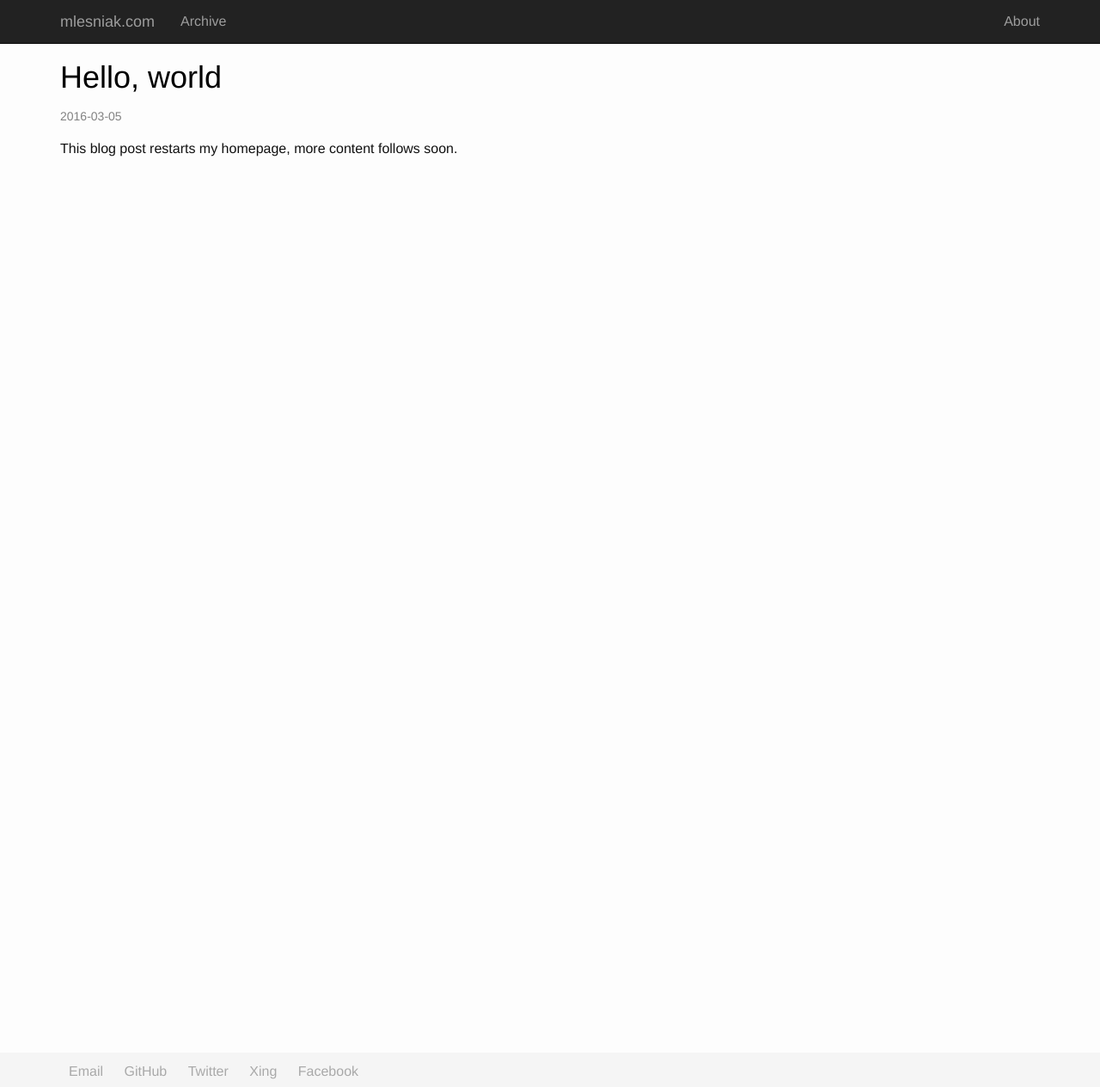
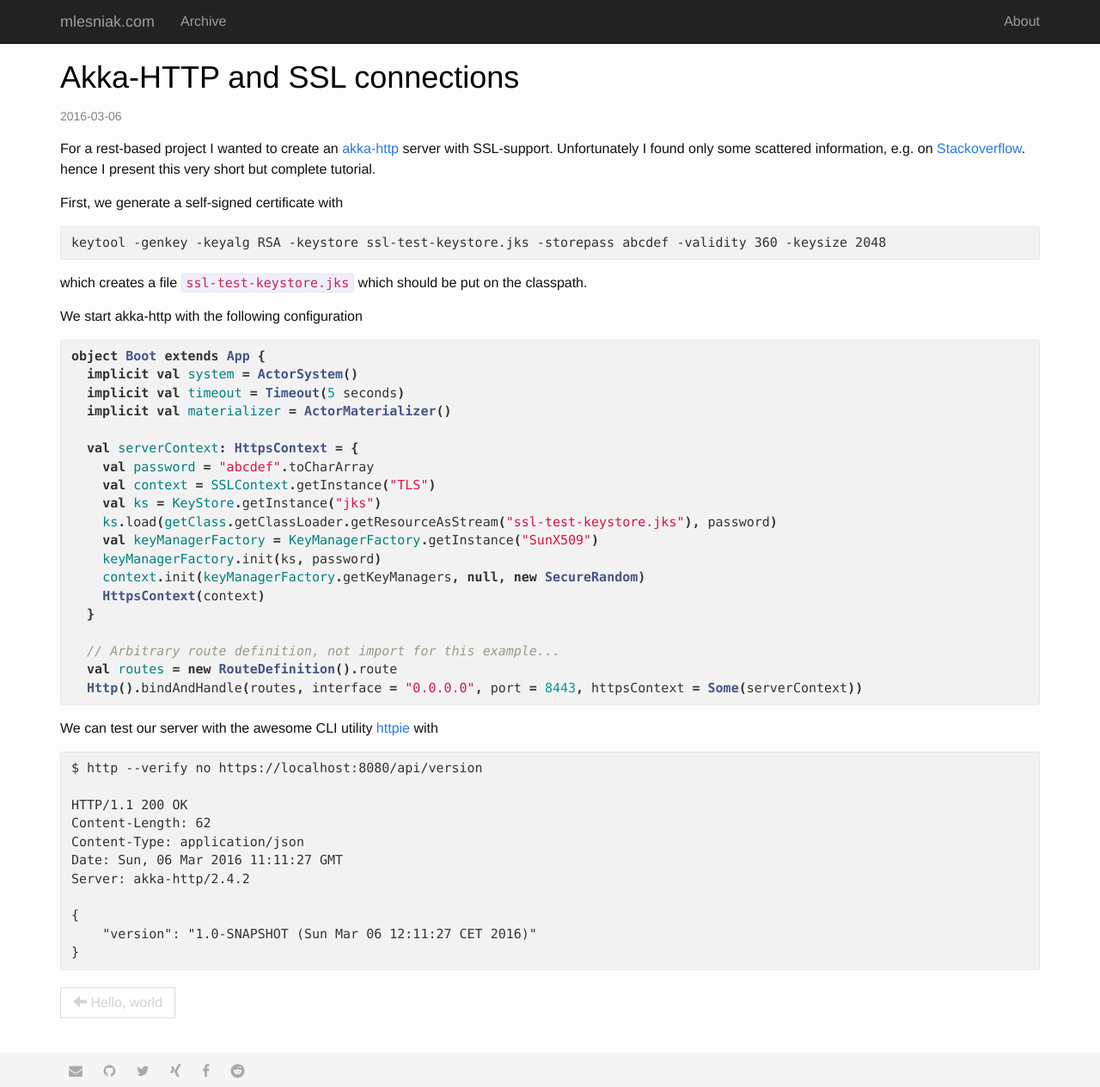
Before and after one commit to mlesniak/mlesniak.com, a Jekyll site: the page built from index.html, in a window 1280 px wide and 1264 px high. Shown: the whole window at 86% size. Built offline with Jekyll 4.4.1, drawn with Linux system fonts in a browser that asks for light colours; nearby versions of some CDN libraries; library files that are not in the unit come from our copies.

Commit message:
Blog post about akka-http and ssl

````diff
--- a/_includes/footer.html
+++ b/_includes/footer.html
@@ -36,11 +36,12 @@
   </div> -->
 
   <div class="text-muted">
-        <a href="mailto:mail@mlesniak.com">Email</a>
-        <a href="https://github.com/mlesniak/">GitHub</a>
-        <a href="https://twitter.com/mlesniak/">Twitter</a>
-        <a href="https://www.xing.com/profile/Michael_Lesniak">Xing</a>
-        <a href="https://www.facebook.com/michael.lesniak.161">Facebook</a>
+        <a href="mailto:mail@mlesniak.com">{% icon fa-envelope %}</a>
+        <a href="https://github.com/mlesniak/">{% icon fa-github %}</a>
+        <a href="https://twitter.com/mlesniak/">{% icon fa-twitter %}</a>
+        <a href="https://www.xing.com/profile/Michael_Lesniak">{% icon fa-xing %}</a>
+        <a href="https://www.facebook.com/michael.lesniak.161">{% icon fa-facebook %}</a>
+        <a href="https://www.reddit.com/user/mlesniak">{% icon fa-reddit %}</a>
 <!--           <span class="glyphicon glyphicon-envelope" aria-hidden="true"></span>
           <a href="mailto:{{ site.footer-links.email }}"><i class="svg-icon email"></i></a>
  -->
--- a/_includes/head.html
+++ b/_includes/head.html
@@ -11,5 +11,5 @@
   <link rel="canonical" href="{{ page.url | replace:'index.html','' | prepend: site.baseurl | prepend: site.url }}">
   <link rel="alternate" type="application/rss+xml" title="{{ site.title }}" href="{{ "/feed.xml" | prepend: site.baseurl | prepend: site.url }}">
 
-
+<link rel="stylesheet" href="https://maxcdn.bootstrapcdn.com/font-awesome/4.5.0/css/font-awesome.min.css">
 </head>
--- /dev/null
+++ b/_plugins/font_awesome.rb
@@ -0,0 +1,71 @@
+##
+# The MIT License (MIT)
+#
+# Copyright (c) 2014 Ryan Morrissey
+#
+# Permission is hereby granted, free of charge, to any person obtaining a copy
+# of this software and associated documentation files (the "Software"), to deal
+# in the Software without restriction, including without limitation the rights
+# to use, copy, modify, merge, publish, distribute, sublicense, and/or sell
+# copies of the Software, and to permit persons to whom the Software is
+# furnished to do so, subject to the following conditions:
+#
+# The above copyright notice and this permission notice shall be included in
+# all copies or substantial portions of the Software.
+#
+# THE SOFTWARE IS PROVIDED "AS IS", WITHOUT WARRANTY OF ANY KIND, EXPRESS OR
+# IMPLIED, INCLUDING BUT NOT LIMITED TO THE WARRANTIES OF MERCHANTABILITY,
+# FITNESS FOR A PARTICULAR PURPOSE AND NONINFRINGEMENT. IN NO EVENT SHALL THE
+# AUTHORS OR COPYRIGHT HOLDERS BE LIABLE FOR ANY CLAIM, DAMAGES OR OTHER
+# LIABILITY, WHETHER IN AN ACTION OF CONTRACT, TORT OR OTHERWISE, ARISING FROM,
+# OUT OF OR IN CONNECTION WITH THE SOFTWARE OR THE USE OR OTHER DEALINGS IN
+# THE SOFTWARE.
+#
+#
+# Font Awesome Icons Liquid Tag
+# Documentation can be found at http://fontawesome.io/
+#
+# Example:
+#    {% icon fa-camera-retro %}
+#    {% icon fa-camera-retro fa-lg %}
+#    {% icon fa-spinner fa-spin %}
+#    {% icon fa-shield fa-rotate-90 %}
+
+module Jekyll
+  class FontAwesomeTag < Liquid::Tag
+
+    def render(context)
+      if tag_contents = determine_arguments(@markup.strip)
+        icon_class, icon_extra = tag_contents[0], tag_contents[1]
+        icon_tag(icon_class, icon_extra)
+      else
+        raise ArgumentError.new <<-eos
+Syntax error in tag 'icon' while parsing the following markup:
+
+  #{@markup}
+
+Valid syntax:
+  for icons: {% icon fa-camera-retro %}
+  for icons with size/spin/rotate: {% icon fa-camera-retro fa-lg %}
+eos
+      end
+    end
+
+    private
+
+    def determine_arguments(input)
+      matched = input.match(/\A(\S+) ?(\S+)?\Z/)
+      [matched[1].to_s.strip, matched[2].to_s.strip] if matched && matched.length >= 3
+    end
+
+    def icon_tag(icon_class, icon_extra = nil)
+      if icon_extra.empty?
+        "<i class=\"fa #{icon_class}\"></i>"
+      else
+        "<i class=\"fa #{icon_class} #{icon_extra}\"></i>"
+      end
+    end
+  end
+end
+
+Liquid::Template.register_tag('icon', Jekyll::FontAwesomeTag)
--- /dev/null
+++ b/_posts/2016-03-07-akka-http-and-ssl.markdown
@@ -0,0 +1,52 @@
+---
+layout: post
+title:  Akka-HTTP and SSL connections
+date:   2016-03-06 11:16:49 +0100
+categories:
+---
+
+For a rest-based project I wanted to create an [akka-http](http://doc.akka.io/docs/akka-stream-and-http-experimental/2.0.3/scala/http/) server with SSL-support. Unfortunately I found only some scattered information, e.g. on [Stackoverflow](http://www.stackoverflow.com). hence I present this very short but complete tutorial.
+
+First, we generate a self-signed certificate with
+
+	keytool -genkey -keyalg RSA -keystore ssl-test-keystore.jks -storepass abcdef -validity 360 -keysize 2048
+
+which creates a file ```ssl-test-keystore.jks``` which should be put on the classpath.
+
+We start akka-http with the following configuration
+
+{% highlight scala %}
+object Boot extends App {
+  implicit val system = ActorSystem()
+  implicit val timeout = Timeout(5 seconds)
+  implicit val materializer = ActorMaterializer()
+
+  val serverContext: HttpsContext = {
+    val password = "abcdef".toCharArray
+    val context = SSLContext.getInstance("TLS")
+    val ks = KeyStore.getInstance("jks")
+    ks.load(getClass.getClassLoader.getResourceAsStream("ssl-test-keystore.jks"), password)
+    val keyManagerFactory = KeyManagerFactory.getInstance("SunX509")
+    keyManagerFactory.init(ks, password)
+    context.init(keyManagerFactory.getKeyManagers, null, new SecureRandom)
+    HttpsContext(context)
+  }
+
+  // Arbitrary route definition, not import for this example...
+  val routes = new RouteDefinition().route
+  Http().bindAndHandle(routes, interface = "0.0.0.0", port = 8443, httpsContext = Some(serverContext))
+{% endhighlight %}
+
+We can test our server with the awesome CLI utility [httpie](https://github.com/jkbrzt/httpie) with
+
+	$ http --verify no https://localhost:8080/api/version
+
+	HTTP/1.1 200 OK
+	Content-Length: 62
+	Content-Type: application/json
+	Date: Sun, 06 Mar 2016 11:11:27 GMT
+	Server: akka-http/2.4.2
+
+	{
+	    "version": "1.0-SNAPSHOT (Sun Mar 06 12:11:27 CET 2016)"
+	}
--- a/css/main.scss
+++ b/css/main.scss
@@ -115,3 +115,9 @@ h1 > .link-title:hover {
 	color: lightgray;
 	border-radius: 0px;
 }
+
+.excerpt, .excerpt a {
+  color: darkgray;
+  font-style: italic;
+  font-size: 12px;
+}
````
Also changed, not shown: archive.md (+1 -0 lines).
